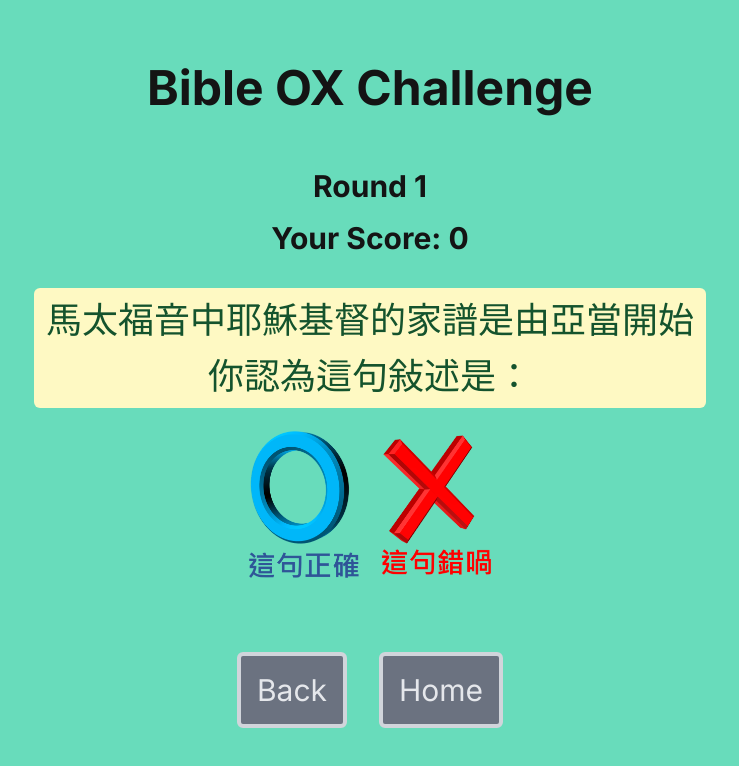
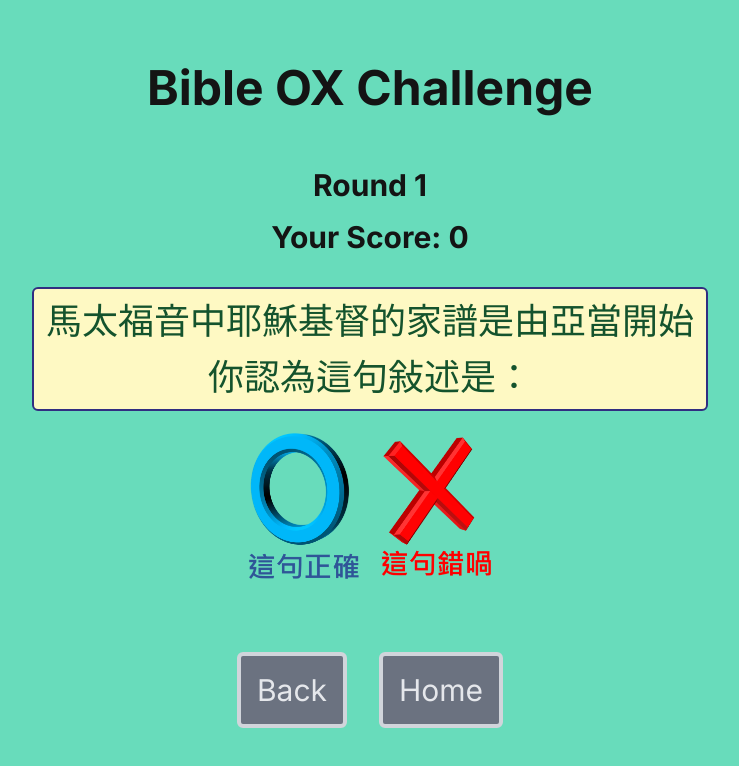
Before and after one commit to diamondcodebase/ox-app, a Next.js app: page /bibleQuiz in a window 1280 px wide. Both pictures are taken after a click on the button "Start Game". Shown: the top 766 px of the page, without its empty margins (270-1009 px from the left). Built offline with nearby package versions, Linux system fonts and the light colour scheme.

Commit message:
Add a border of QuestionBox

```diff
--- a/src/components/QuestionBox.js
+++ b/src/components/QuestionBox.js
@@ -8,7 +8,7 @@ export default function QuestionBox({question, visible, chosenPhrase, answered,
     ) : (<></>);
 
     const boxContent = visible ? (
-        <div className='questionBox bg-yellow-100 border-indigo-900 border-20 rounded-md p-3 flex flex-col items-center'>
+        <div className='questionBox bg-yellow-100 border-indigo-900 border-2 rounded-md p-3 flex flex-col items-center'>
             <h3 className='row-auto text-4xl text-green-900 mb-4'> {question} </h3>
             {chosenPart}
         </div>) : (<></>);
```
